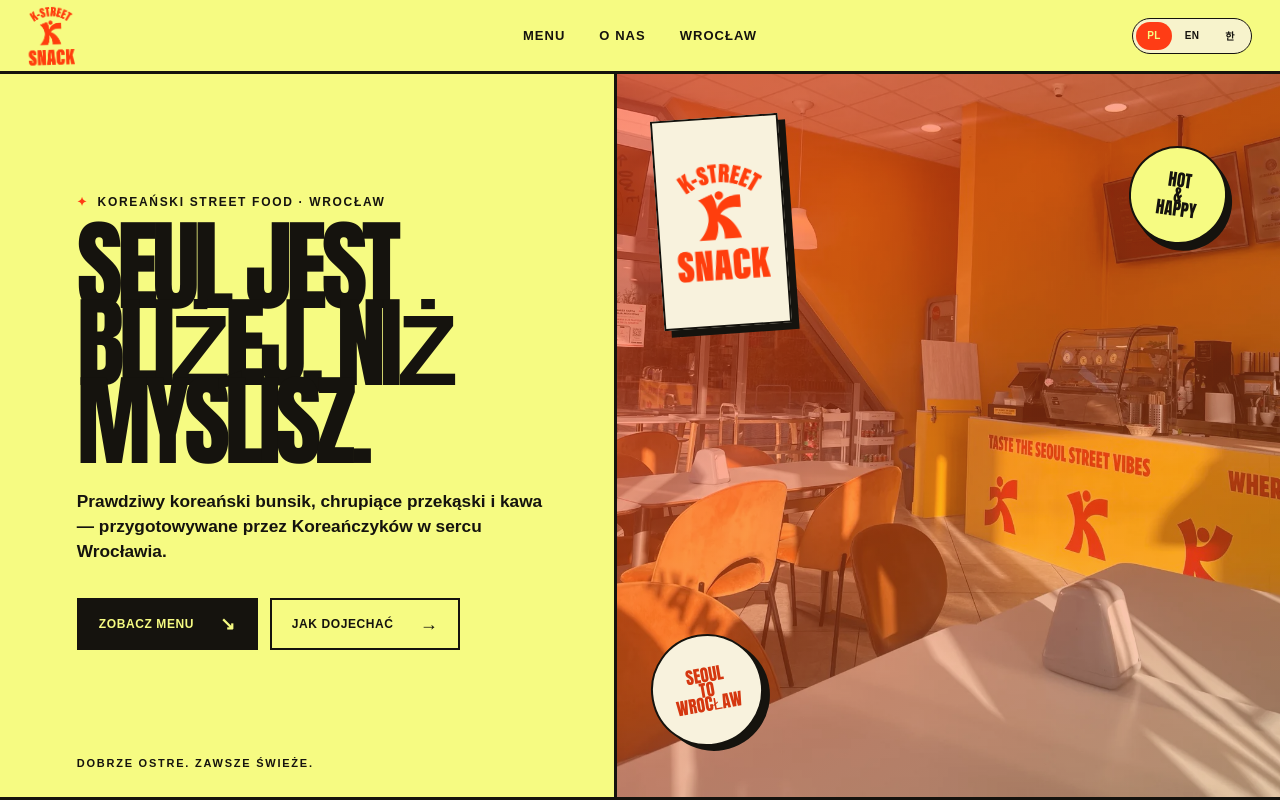
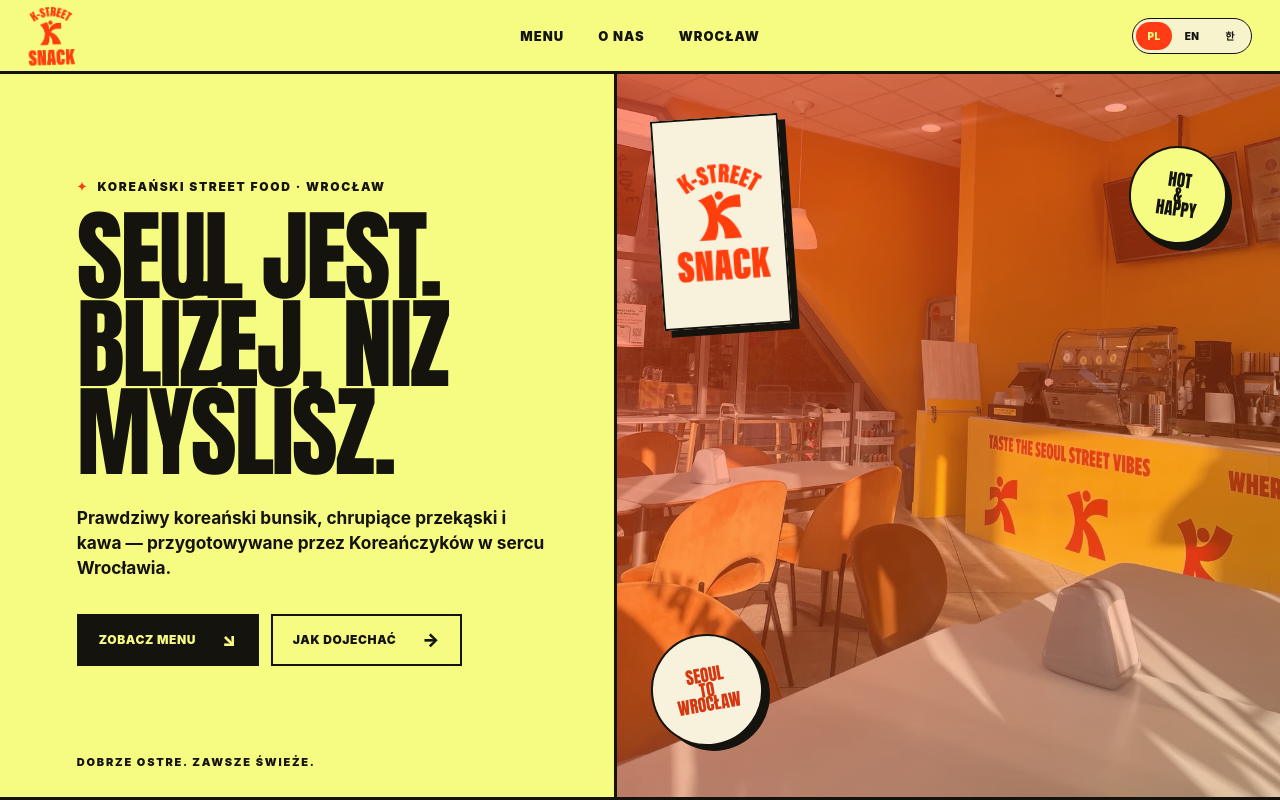
Before and after one commit to SongNoin/kstreetsnack, a Next.js app in the folder kstreetsnack/: page / in a window 1280 px wide. Shown: the top 800 px of the page. Built offline with nearby package versions, Linux system fonts and the light colour scheme; a web font is replaced by a local one.

Commit message:
Refine Polish typography

```diff
--- a/kstreetsnack/app/globals.css
+++ b/kstreetsnack/app/globals.css
@@ -59,7 +59,8 @@
   overflow-wrap: break-word;
 }
 
-.site.lang-en {
+.site.lang-en,
+.site.lang-pl {
   font-family: "Pretendard Variable", Pretendard, -apple-system, BlinkMacSystemFont, system-ui, Arial, sans-serif;
 }
 
@@ -245,14 +246,19 @@
 .lang-en h1,
 .lang-en h2,
 .lang-en h3,
-.lang-en .footer-logo {
+.lang-en .footer-logo,
+.lang-pl h1,
+.lang-pl h2,
+.lang-pl h3,
+.lang-pl .footer-logo {
   font-family: var(--font-anton), Anton, Impact, sans-serif;
   font-weight: 400;
   letter-spacing: -0.025em;
   text-wrap: balance;
 }
 
-.lang-en h1 {
+.lang-en h1,
+.lang-pl h1 {
   line-height: 0.88;
 }
 
@@ -493,7 +499,8 @@
   letter-spacing: -0.02em;
 }
 
-.lang-en .marquee-item b {
+.lang-en .marquee-item b,
+.lang-pl .marquee-item b {
   font-family: var(--font-anton), Anton, Impact, sans-serif;
   font-weight: 400;
   letter-spacing: 0.015em;
@@ -880,7 +887,8 @@
   text-transform: none;
 }
 
-.lang-en .full-menu-summary-copy strong {
+.lang-en .full-menu-summary-copy strong,
+.lang-pl .full-menu-summary-copy strong {
   font-family: var(--font-anton), Anton, Impact, sans-serif;
   font-weight: 400;
   letter-spacing: -0.02em;
@@ -1183,17 +1191,28 @@
   text-transform: none;
 }
 
-.lang-en .instagram-card strong {
+.lang-en .instagram-card strong,
+.lang-pl .instagram-card strong {
   font-family: var(--font-anton), Anton, Impact, sans-serif;
   font-weight: 400;
   letter-spacing: -0.02em;
   text-wrap: balance;
 }
 
+.lang-pl .instagram-card strong {
+  max-width: 100%;
+  font-size: clamp(46px, 4.4vw, 78px);
+  overflow-wrap: anywhere;
+}
+
 .lang-en .sticker,
 .lang-en .visit-card address,
 .lang-en .visit-card > div > a,
-.lang-en .visit-hours strong {
+.lang-en .visit-hours strong,
+.lang-pl .sticker,
+.lang-pl .visit-card address,
+.lang-pl .visit-card > div > a,
+.lang-pl .visit-hours strong {
   font-family: var(--font-anton), Anton, Impact, sans-serif;
   font-weight: 400;
 }
```
